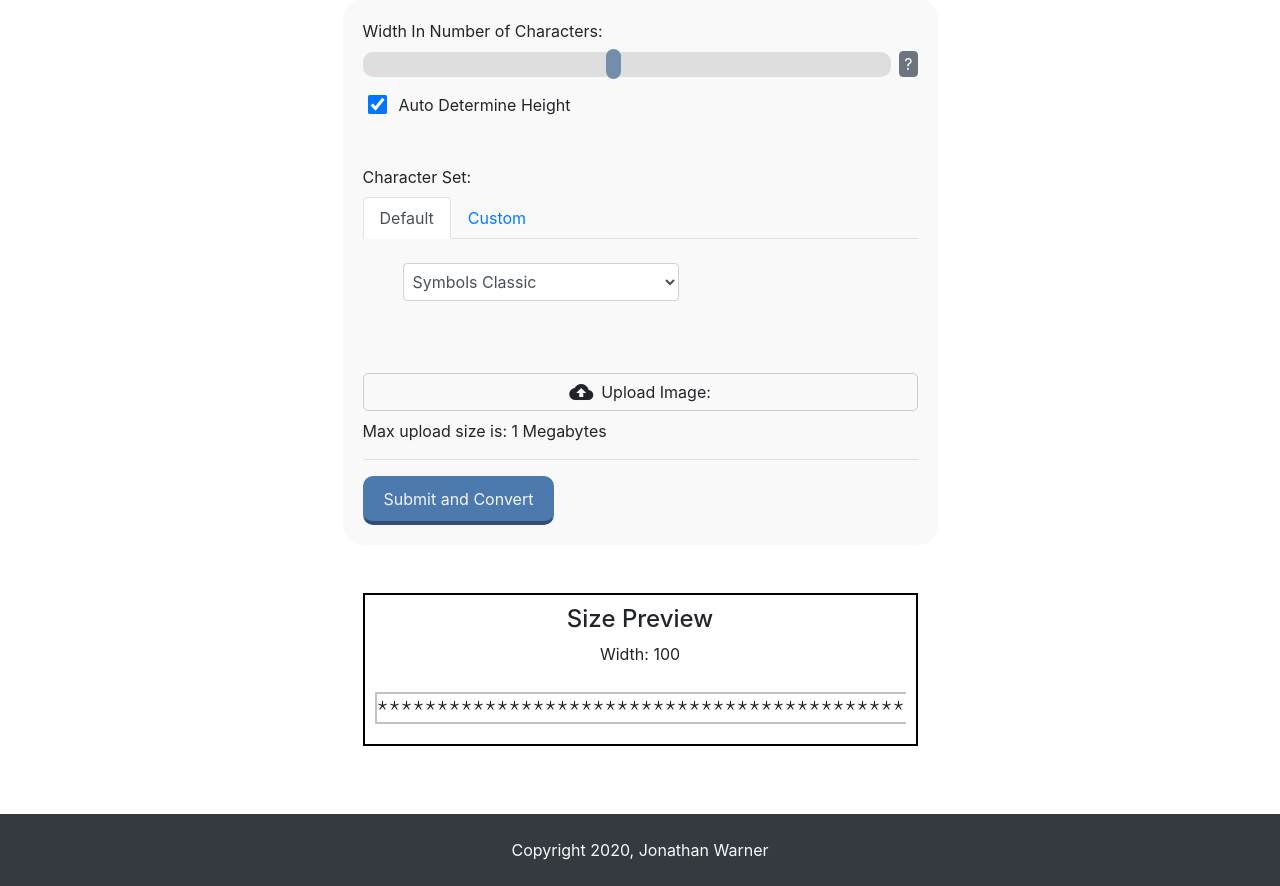
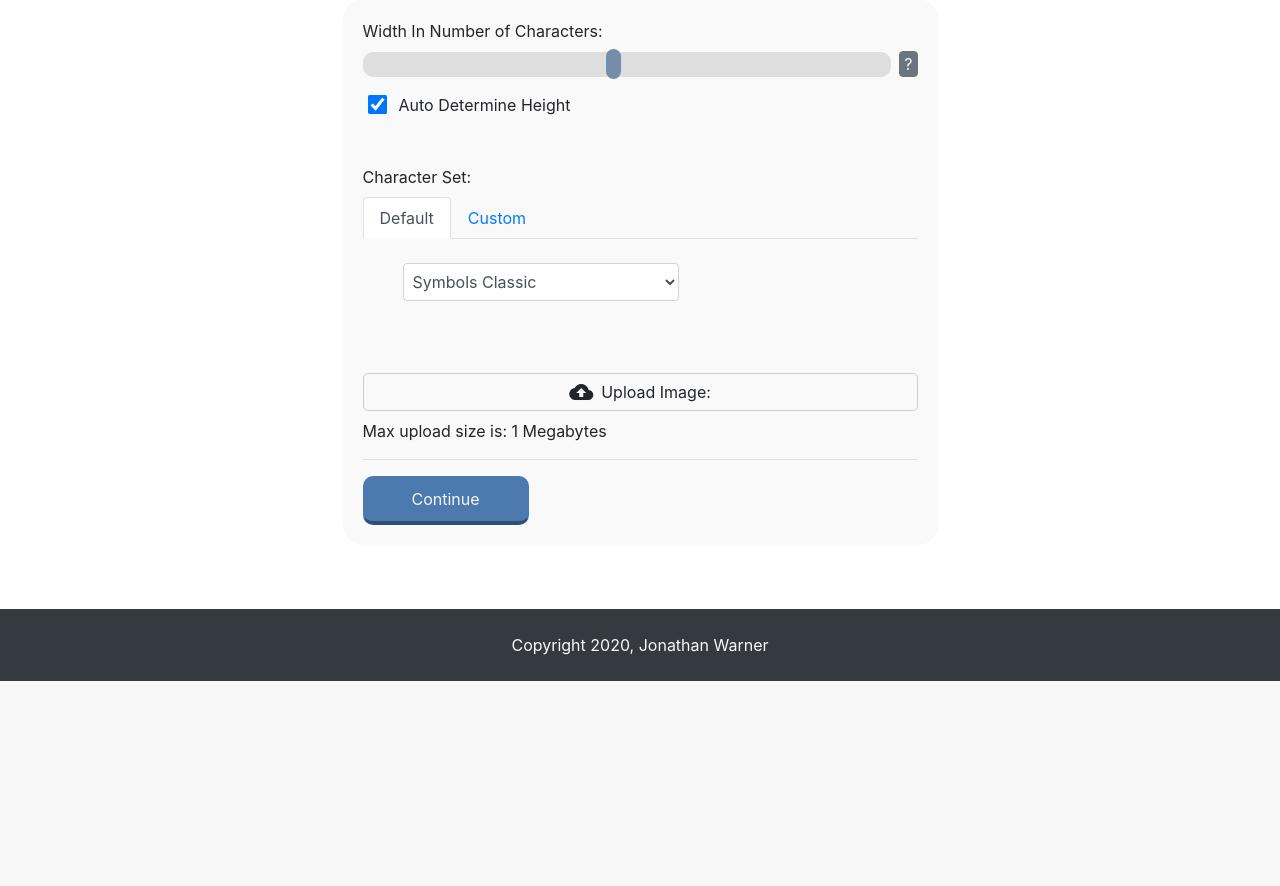
Before and after one commit to jewarner57/image-to-ascii-converter, a Flask app: page /convert in a window 1280 px wide. Shown: the part 161-1047 px from the top of the page. After the commit the page ends 842 px from the top, so only its background shows below. Run offline with Flask 2, Linux system fonts and the light colour scheme; some web fonts are replaced.

Commit message:
fix: remove size preview and fix text color not changing in view settings

```diff
--- a/static/view-settings.js
+++ b/static/view-settings.js
@@ -81,10 +81,10 @@ $(function () {
     textColor = $("#setting-toggle-color").val()
 
     if (textColor === "Black") {
-      $(".ascii-display").addClass("ascii-display-black")
+      $("#ascii-text-wrapper").addClass("ascii-display-black")
     }
     else if (textColor === "Color") {
-      $(".ascii-display").removeClass("ascii-display-black")
+      $("#ascii-text-wrapper").removeClass("ascii-display-black")
     }
   })
 
--- a/templates/convert.html
+++ b/templates/convert.html
@@ -101,11 +101,11 @@
 
           <hr>
           <!-- submit button -->
-          <input type="submit" class="btn theme-button submit mt-2" id="submit-image" value="Submit and Convert">
+          <input type="submit" class="btn theme-button submit mt-2 px-5" id="submit-image" value="Continue">
 
         </fieldset>
       </form>
-      <div class="size-preview mt-5">
+      <!-- <div class="size-preview mt-5">
         <h4 class="text-center">Size Preview</h4>
         <p class="dimension-display"></p>
         <div class="ascii-display-container">
@@ -113,7 +113,7 @@
 
           </div>
         </div>
-      </div>
+      </div> -->
 
     </div>
   </div>
```
